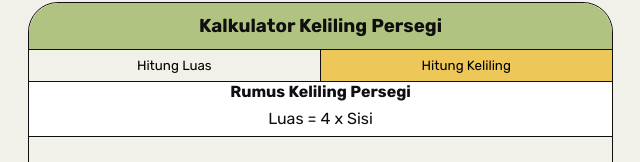
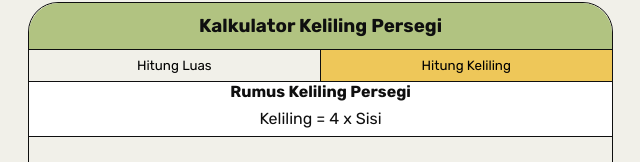
Before and after one commit to revou-fundamental-course/8-jan-24-jasmineasy, a plain HTML site: page index.html in a window 1280 px wide. Both pictures are taken after a click on the button "Hitung Keliling". Shown: the part 137-299 px from the top of the page, 627-1267 px from the left. Drawn offline with Linux system fonts and the light colour scheme.

Commit message:
revisi html

```diff
--- a/index.html
+++ b/index.html
@@ -57,7 +57,7 @@
                     <img src="img/Persegi.png" alt="">
                     <div class="formula">
                         <p><b>Rumus Keliling Persegi</b></p>
-                        <p>Luas = 4 x Sisi</p>
+                        <p>Keliling = 4 x Sisi</p>
                     </div>
                 </div>
                 <div class="container-calculator">
```
